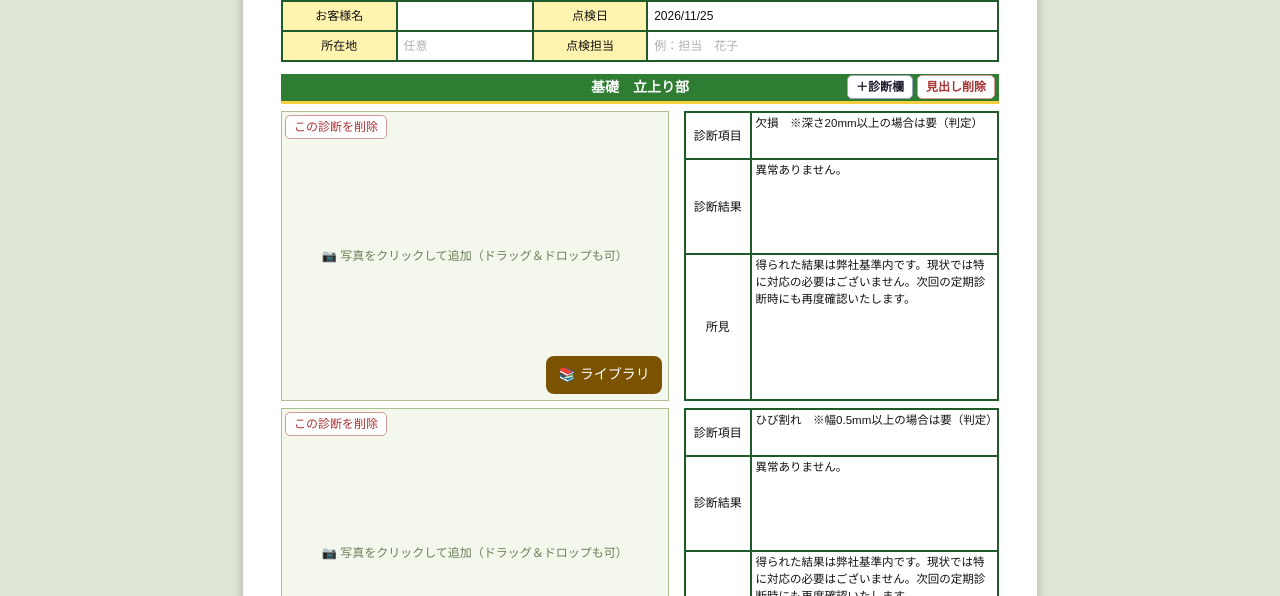
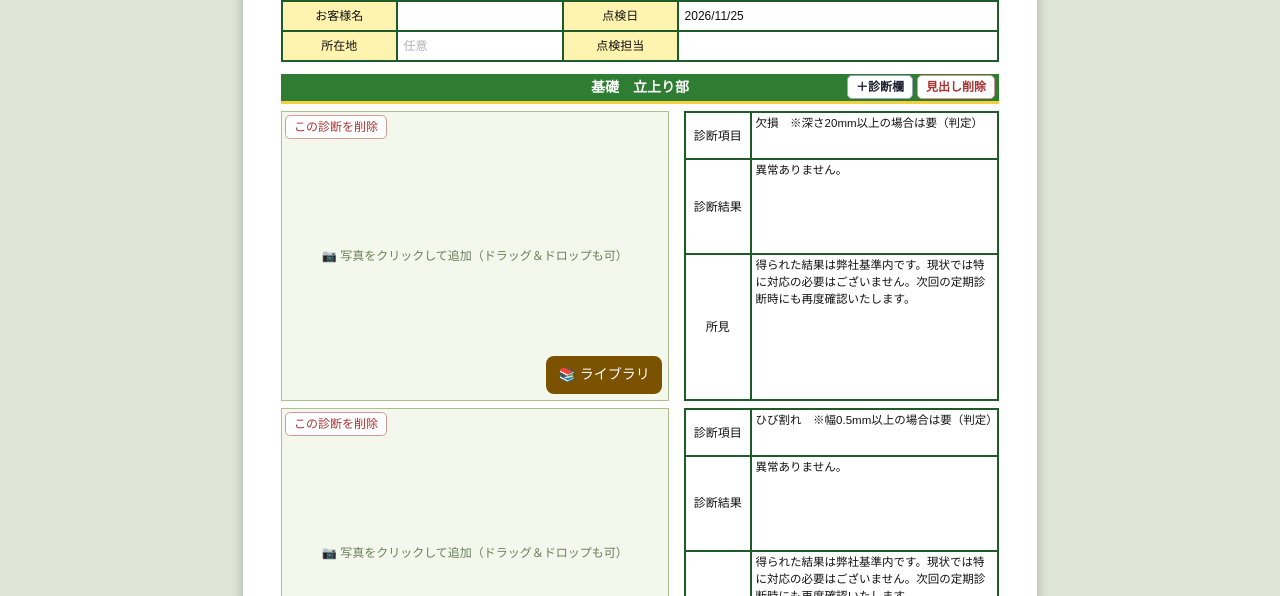
Before and after one commit to sho4special0thanks4-sketch/tenken-report-0344b2f2, a plain HTML site: page index.html in a window 1280 px wide. Shown: the part 504-1100 px from the top of the page. Drawn offline with nearby package versions, Linux system fonts and the light colour scheme.

Commit message:
点検担当欄の例示を空欄に変更

```diff
--- a/index.html
+++ b/index.html
@@ -237,7 +237,7 @@ iPadの「ファイル」アプリのプレビューなどでは、プログラ
     return '<div class="blk head" data-sid="head"><div class="rtitle" contenteditable data-ph="タイトル">点検報告書</div>'+
       '<table class="info">'+
       '<tr><td class="k" contenteditable>お客様名</td><td contenteditable data-ph=""></td><td class="k" contenteditable>点検日</td><td contenteditable data-ph="例：2026/10/16"></td></tr>'+
-      '<tr><td class="k" contenteditable>所在地</td><td contenteditable data-ph="任意"></td><td class="k" contenteditable>点検担当</td><td contenteditable data-ph="例：担当　花子"></td></tr></table></div>';
+      '<tr><td class="k" contenteditable>所在地</td><td contenteditable data-ph="任意"></td><td class="k" contenteditable>点検担当</td><td contenteditable data-ph=""></td></tr></table></div>';
   }
   function bandBlock(sid,title){
     return '<div class="blk band" data-sid="'+sid+'" data-keep="1"><div contenteditable data-ph="見出し（例：外壁）">'+title+'</div>'+
```
